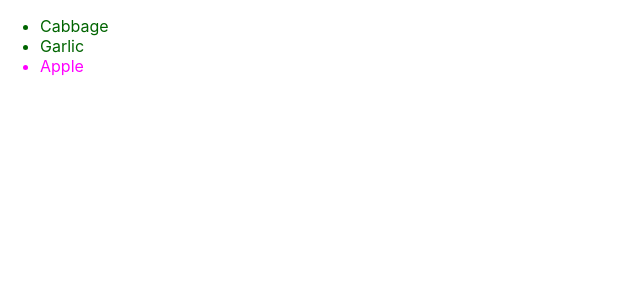
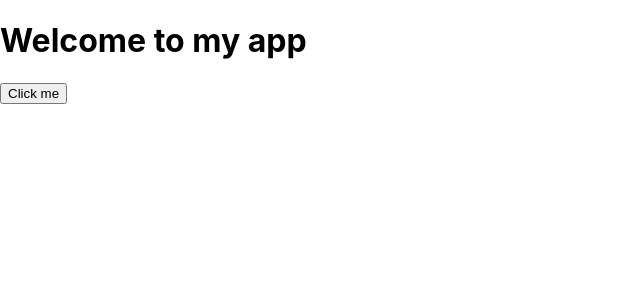
Before and after one commit to hugo-444/-React-QuickStart-, a React (Create React App) app in the folder my-app/: page / in a window 1280 px wide. Shown: the top 300 px of the page, without its empty margins (0-640 px from the left). Built offline with nearby package versions, Linux system fonts and the light colour scheme.

Commit message:
responding to events

```diff
--- a/my-app/src/App.js
+++ b/my-app/src/App.js
@@ -1,47 +1,24 @@
 import './App.css';
 
 function MyButton() {
+  function handleClick() {
+  alert('You clicked me!');
+  }
+
   return (
-    <button>
-      I'm a button
+    <button onClick={handleClick}>
+      Click me
     </button>
   );
 }
 
-function AboutPage() {
+
+export default function MyApp() {
   return (
-    <>
-      <h1>About</h1>
-      <p>Hello there.<br />How do you do?</p>
-    </>
+    <div>
+      <h1>Welcome to my app</h1>
+      <MyButton />
+
+    </div>
   );
 }
-
-const user = {
-  name: 'Hedy Lamarr',
-  imageUrl: 'https://i.imgur.com/yXOvdOSs.jpg',
-  imageSize: 90,
-};
-
-const products = [
-  { title: 'Cabbage', isFruit: false, id: 1 },
-  { title: 'Garlic', isFruit: false, id: 2 },
-  { title: 'Apple', isFruit: true, id: 3 },
-];
-
-export default function MyApp() {
-  const listItems = products.map(product =>
-    <li
-      key={product.id}
-      style={{
-        color: product.isFruit ? 'magenta' : 'darkgreen'
-      }}
-    >
-      {product.title}
-    </li>
-  );
-
-  return (
-    <ul>{listItems}</ul>
-  );
-}
```
